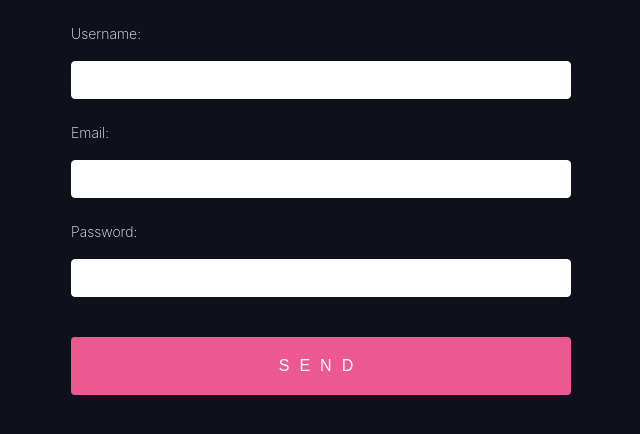
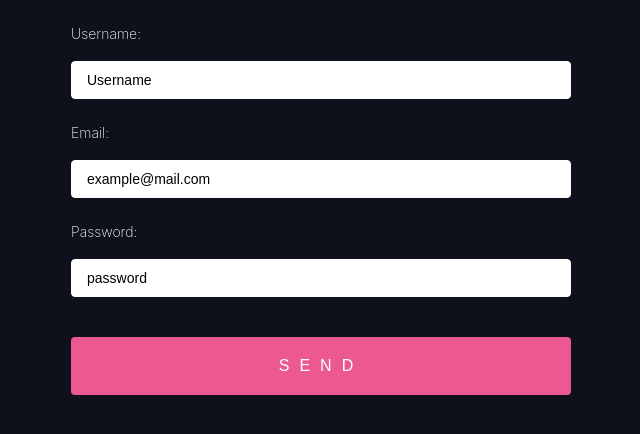
Before and after one commit to 124c4a11/ReactHookForm-Examples-ReactJS-TypeScript, a React (Vite) app: page / in a window 1280 px wide. Shown: the top 434 px of the page, without its empty margins (319-959 px from the left). Built offline with nearby package versions, Linux system fonts and the light colour scheme.

Commit message:
BaseForm: default values

```diff
--- a/src/components/BaseForm.tsx
+++ b/src/components/BaseForm.tsx
@@ -8,7 +8,14 @@ interface IData {
 }
 
 export function BaseForm() {
-  const { register, control, handleSubmit, formState } = useForm<IData>();
+  const { register, control, handleSubmit, formState } = useForm<IData>({
+    defaultValues: {
+      // or function
+      username: "Username",
+      email: "example@mail.com",
+      password: "password",
+    },
+  });
   const { errors } = formState;
 
   const onSubmit = (data: IData) => console.log(data);
```
